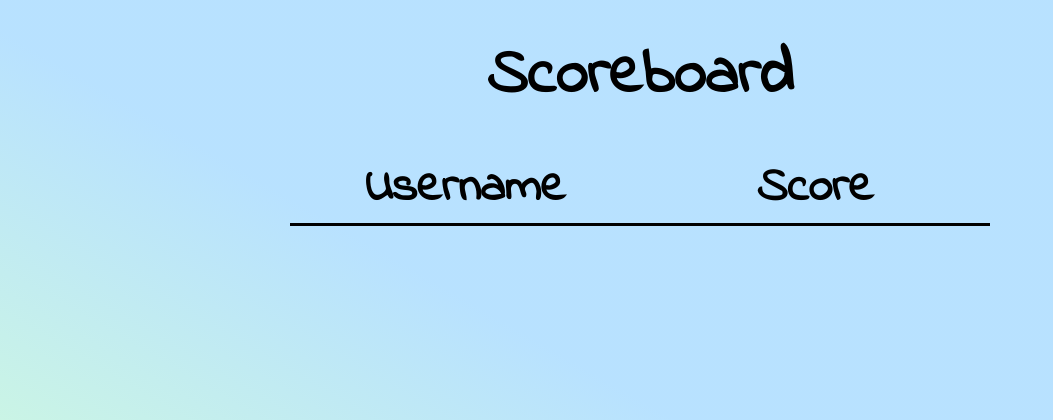
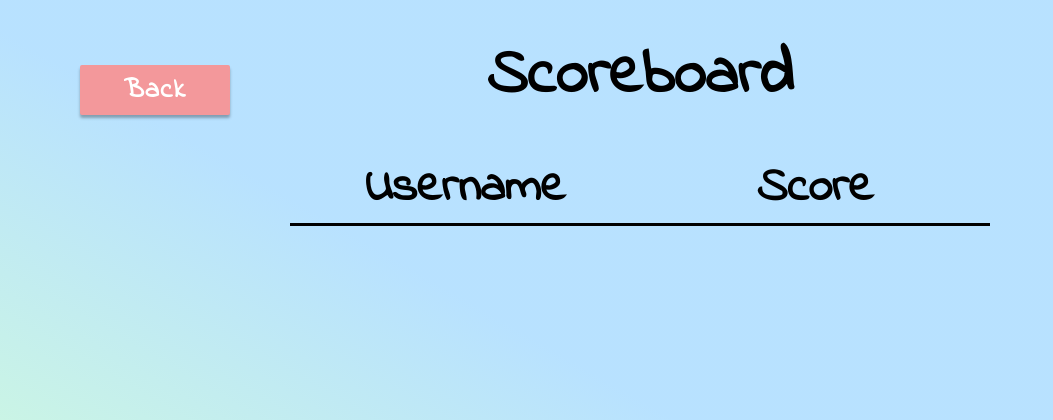
Before and after one commit to nguyenduong2612/freakingMath, a PHP site: page /ranking.php in a window 1280 px wide. Shown: the top 420 px of the page, without its empty margins (0-1053 px from the left). Run offline with PHP 8.4, Linux system fonts and the light colour scheme; the visitor is signed in with stand-in values (Sample User, id 1); data that the repository does not hold is empty.

Commit message:
(completed) freaking math v1.3
update responsive

```diff
--- a/index.css
+++ b/index.css
@@ -83,4 +83,9 @@ body {
 		width: 150px;
 		margin: 20px 10px;
 	}
+	.pinkbtn {
+		width: 100px;
+		font-size: 1.5rem;
+		margin: 20px 10px;
+	}
 }
--- a/login.php
+++ b/login.php
@@ -28,8 +28,10 @@ if($_SERVER["REQUEST_METHOD"] == "POST") {
 <html>
 <head>
 	<title>Login</title>
+	<meta charset="utf-8">
 	<link rel="stylesheet" type="text/css" href="login.css">
 	<link href="https://fonts.googleapis.com/css?family=Indie+Flower" rel="stylesheet">
+	<meta name="viewport" content="width=device-width, initial-scale=1.0">
 </head>
 <body>
 	<div class="main">
--- a/ranking.css
+++ b/ranking.css
@@ -12,6 +12,7 @@ body {
 }
 
 .main {
+	position: relative;
 	width: 700px;
 	height: 100vh;
 	margin-left: calc(50% - 350px);
@@ -32,3 +33,38 @@ span {
 	float: left;
 	width: 50%;
 }
+.back {
+	position: absolute;
+	top: 65px;
+    left: -30%;
+	font-family: 'Indie Flower', cursive;
+	font-weight: bold;
+	text-align: center;
+	width: 150px;
+	height: 50px;
+	font-size: 1.7rem;
+    letter-spacing: 1.5px;
+    color: #fff;
+	border: none;
+    border-radius: 2px;
+    box-shadow: 0 3px 3px 0 rgba(0, 0, 0, 0.3);
+    outline: none;
+    background-color: #f3989b;
+}
+
+@media screen and (max-width: 800px) {
+	body {
+		padding-top: 0;
+	}
+	.main {
+		width: auto;
+		margin: 0;
+	}
+	span {
+		font-size: 2rem;
+	}
+	.back {
+		margin-top: 50px;
+		position: unset;
+	}
+}
--- a/ranking.php
+++ b/ranking.php
@@ -10,6 +10,7 @@
 	<title>Ranking</title>
 	<link rel="stylesheet" type="text/css" href="ranking.css">
 	<link href="https://fonts.googleapis.com/css?family=Indie+Flower" rel="stylesheet">
+	<meta name="viewport" content="width=device-width, initial-scale=1.0">
 </head>
 <body>
 	<div class="main">
@@ -27,6 +28,7 @@
 			<?php endwhile; ?>
 			<br style="clear: both;" />
 		</div>
+		<button class="pinkbtn back" onclick="location.href='index.php'">Back</button>
 	</div>
 
 </body>
--- a/register.php
+++ b/register.php
@@ -26,6 +26,7 @@ if($_SERVER["REQUEST_METHOD"] == "POST") {
 	<title>Sign Up</title>
 	<link rel="stylesheet" type="text/css" href="register.css">
 	<link href="https://fonts.googleapis.com/css?family=Indie+Flower" rel="stylesheet">
+	<meta name="viewport" content="width=device-width, initial-scale=1.0">
 </head>
 <body>
 	<div class="main">
```
Also changed, not shown: login.css (+18 -0 lines), register.css (+22 -0 lines), success.php (+16 -0 lines).
